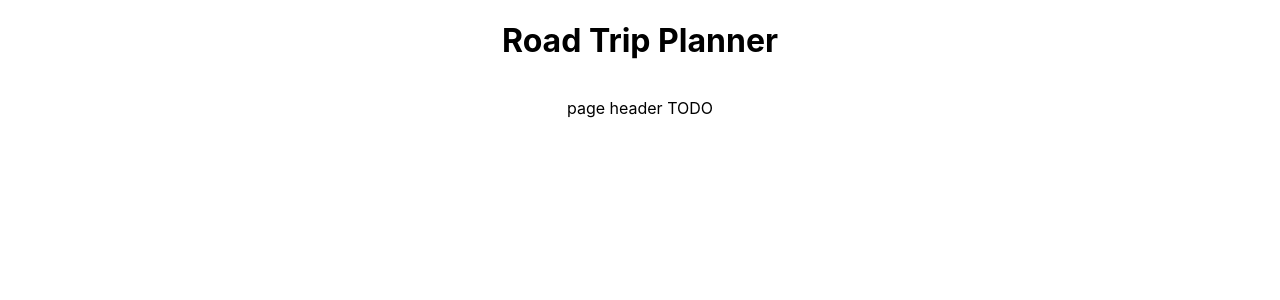
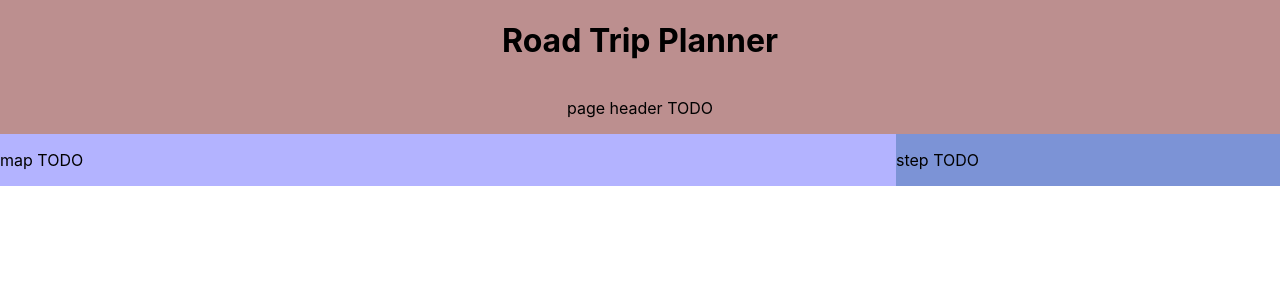
Before and after one commit to aleyra/Road-Trip-Planner, a React (Create React App) app in the folder front/: page / in a window 1280 px wide. Shown: the top 300 px of the page. Built offline with nearby package versions, Linux system fonts and the light colour scheme.

Commit message:
1e separation des zones

```diff
--- a/front/src/containers/MainContainer.jsx
+++ b/front/src/containers/MainContainer.jsx
@@ -6,12 +6,17 @@ import './../css/main.css';
 function MainContainer() {
 	return (
 		<React.Fragment>
-			<div className="main-div">
+			<div className="main-header">
 				<h1>Road Trip Planner</h1>
 				<p>page header TODO</p>
 			</div>
-			<div>
-
+			<div className="main-body">
+				<div className="main-map">
+					<p>map TODO</p>
+				</div>
+				<div className="main-step">
+					<p>step TODO</p>
+				</div>
 			</div>
 		</React.Fragment>
 	);
--- a/front/src/css/main.css
+++ b/front/src/css/main.css
@@ -1,7 +1,39 @@
 /* flex, center horizontally */
-.main-div {
+.main-header {
   display: flex;
   flex-direction: column;
   align-items: center;
   justify-content: center;
+  /* tmp */
+  background-color: rosybrown;
 }
+
+.main-body {
+  display: flex;
+  flex-direction: row;
+  align-items: center;
+  justify-content: center;
+}
+
+.main-map {
+  display: flex;
+  flex-direction: column;
+  align-items: left;
+  justify-content: center;
+  /* tmp */
+  width: 70%;
+  height: 100%;
+  background-color: rgb(179, 179, 255);
+}
+
+.main-step {
+  display: flex;
+  flex-direction: column;
+  align-items: left;
+  justify-content: center;
+  /* tmp */
+  width: 30%;
+  height: 100%;
+  background-color: rgb(124, 147, 214);
+
+}
```
